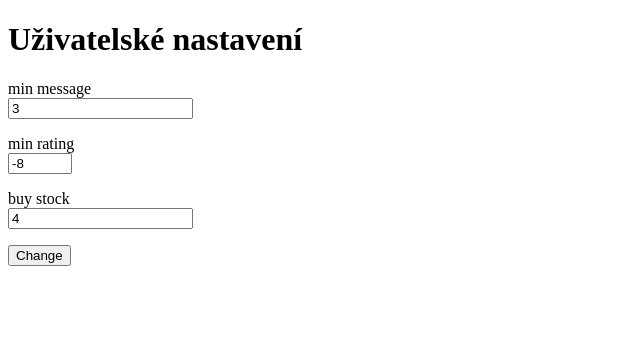
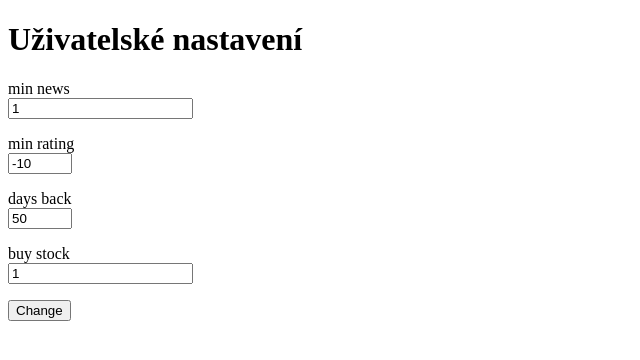
Before and after one commit to KaterinaFinkova/STIN_2025, a Flask app: page /user in a window 1280 px wide. Shown: the part 52-412 px from the top of the page, without its empty margins (0-640 px from the left). Run offline with Flask 3, Linux system fonts and the light colour scheme.

Commit message:
added days back

```diff
--- a/Application.py
+++ b/Application.py
@@ -2,9 +2,13 @@ import os
 from flask import Flask, request, jsonify, render_template
 from datetime import datetime, timedelta
 
+from wtforms.fields.choices import SelectField
+from wtforms.fields.numeric import IntegerField
+from wtforms.fields.simple import StringField
+
 from models.Portfolio import Portfolio
 from models.StockInfo import StockInfo
-from models.UserDataManager import UserDataManager, KEY_MIN_NEWS, KEY_MIN_SCORE, KEY_BUY
+from models.UserDataManager import UserDataManager, KEY_MIN_NEWS, KEY_MIN_SCORE, KEY_BUY, KEY_DAYS_BACK
 from models.forms.UserForm import UserForm
 from models.Filters import NegativeRatingFilter, MinMessagesFilter
 from models import APIManager, FinnhubAPI, FMPAPI, AzureAPI
@@ -66,12 +70,14 @@ def sale_stock():
 
 @app.route("/user", methods=['GET','POST'])
 def set_user_values():
-    form = UserForm(min_message=app.UserDataManager.get_value(KEY_MIN_NEWS),
-                    min_rating=app.UserDataManager.get_value(KEY_MIN_SCORE),
-                    buy=app.UserDataManager.get_value(KEY_BUY))
+    form = UserForm(min_news=app.UserDataManager.get_value(KEY_MIN_NEWS),
+                    min_score=app.UserDataManager.get_value(KEY_MIN_SCORE),
+                    buy=app.UserDataManager.get_value(KEY_BUY),
+                    days_back=app.UserDataManager.get_value(KEY_DAYS_BACK))
     if form.validate_on_submit():
-        app.UserDataManager.set_value(KEY_MIN_SCORE,request.form.get('min_score',form.min_rating.data))
-        app.UserDataManager.set_value(KEY_MIN_NEWS, request.form.get('min_news',form.min_message.data))
-        app.UserDataManager.set_value(KEY_BUY, request.form.get('buy stock',form.buy.data))
+        test=form.data
+        for field in form._fields.values():
+            if type(field) in (StringField, IntegerField):
+                app.UserDataManager.set_value(field.name,field.data)
         app.UserDataManager.save_values()
     return render_template("user_setting.html",form=form)
--- a/data/User_data.json
+++ /dev/null
@@ -1,5 +0,0 @@
-{
-    "min_news": 3,
-    "min_score": -8,
-    "buy": 4
-}
--- a/models/UserDataManager.py
+++ b/models/UserDataManager.py
@@ -4,12 +4,13 @@ import os
 #krok 1 odfiltrovat:
 KEY_MIN_NEWS = "min_news"# Mají málo zpráv k dispozici (UI pro všechny spolecne)
 KEY_MIN_SCORE = "min_score"# Která mají negativní hodnocení
+KEY_DAYS_BACK = "days_back"#kolik dní zpět brát zprávy
 
 #kro 2 koupit
 KEY_BUY = "buy"# set buy to this
 
 PATH_USER_DATA = "./data/User_data.json"
-DEFAULT_DATA = {KEY_MIN_NEWS:1,KEY_MIN_SCORE:-10,KEY_BUY:1}
+DEFAULT_DATA = {KEY_MIN_NEWS:1,KEY_MIN_SCORE:-10,KEY_BUY:1,KEY_DAYS_BACK:50}
 class UserDataManager:
     def __init__(self):
         if not os.path.exists(PATH_USER_DATA):
--- a/models/forms/UserForm.py
+++ b/models/forms/UserForm.py
@@ -7,7 +7,9 @@ from wtforms.widgets.core import NumberInput
 
 class UserForm(FlaskForm):
 
-    min_message = IntegerField('min message', validators=[NumberRange(min=0)])
-    min_rating = IntegerField('min rating', validators=[NumberRange(min=-10,max=10)])
+    #names of the variables must be same as names of keys in USERDATAMANAGER
+    min_news = IntegerField('min news', validators=[NumberRange(min=0)])
+    min_score = IntegerField('min rating', validators=[NumberRange(min=-10,max=10)])
     buy = IntegerField('buy stock', validators=[NumberRange(min=1)])
+    days_back = IntegerField('days back', validators=[NumberRange(min=1,max=364)],description="test")
     submit = SubmitField('Change')
--- a/templates/user_setting.html
+++ b/templates/user_setting.html
@@ -9,12 +9,16 @@
     <form action="" method="post">
         {{ form.hidden_tag() }}
         <p>
-            {{ form.min_message.label }}<br>
-            {{ form.min_message(size=32) }}
+            {{ form.min_news.label }}<br>
+            {{ form.min_news(size=32) }}
         </p>
         <p>
-            {{ form.min_rating.label }}<br>
-            {{ form.min_rating(size=32) }}
+            {{ form.min_score.label }}<br>
+            {{ form.min_score(size=32) }}
+        </p>
+         <p>
+            {{ form.days_back.label }}<br>
+            {{ form.days_back(size=32) }}
         </p>
         <p>
             {{ form.buy.label }}<br>
```
Also changed, not shown: tests/test_UserDataManager.py (added, +22 -0 lines).
